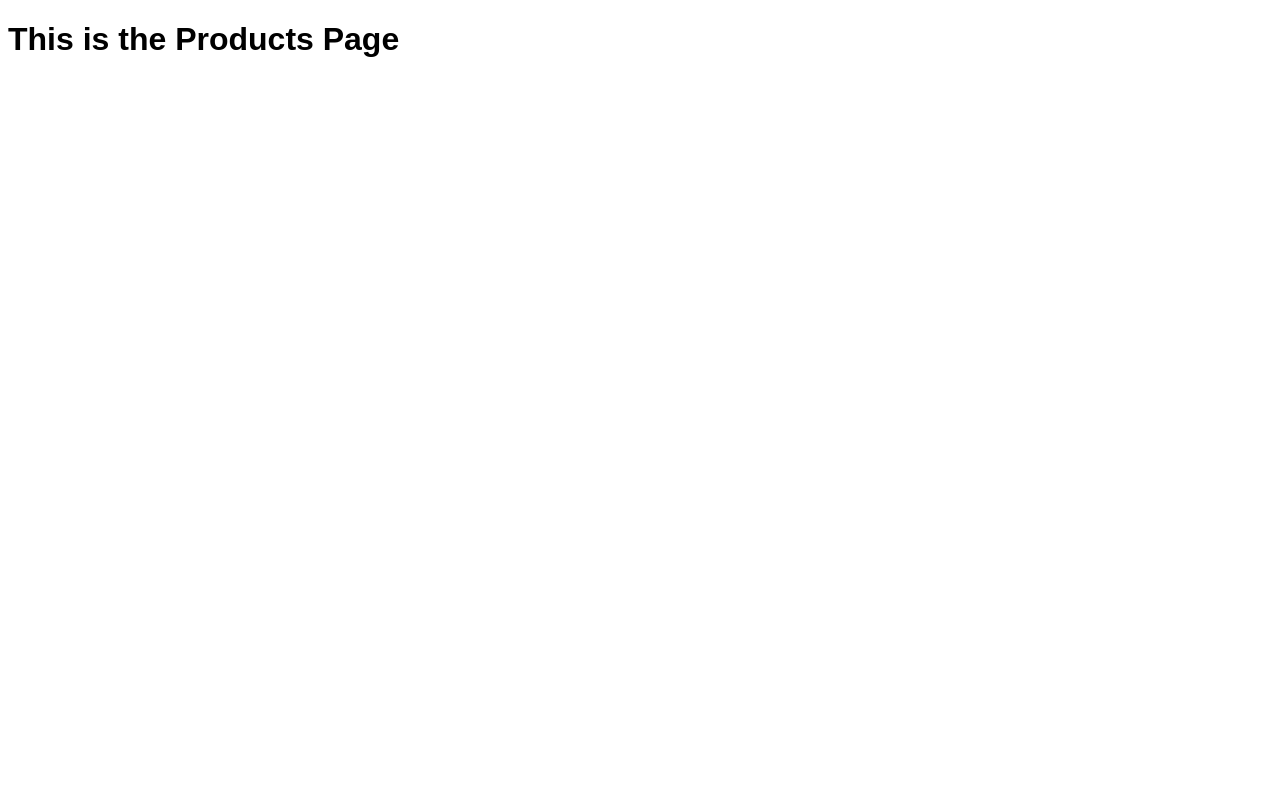
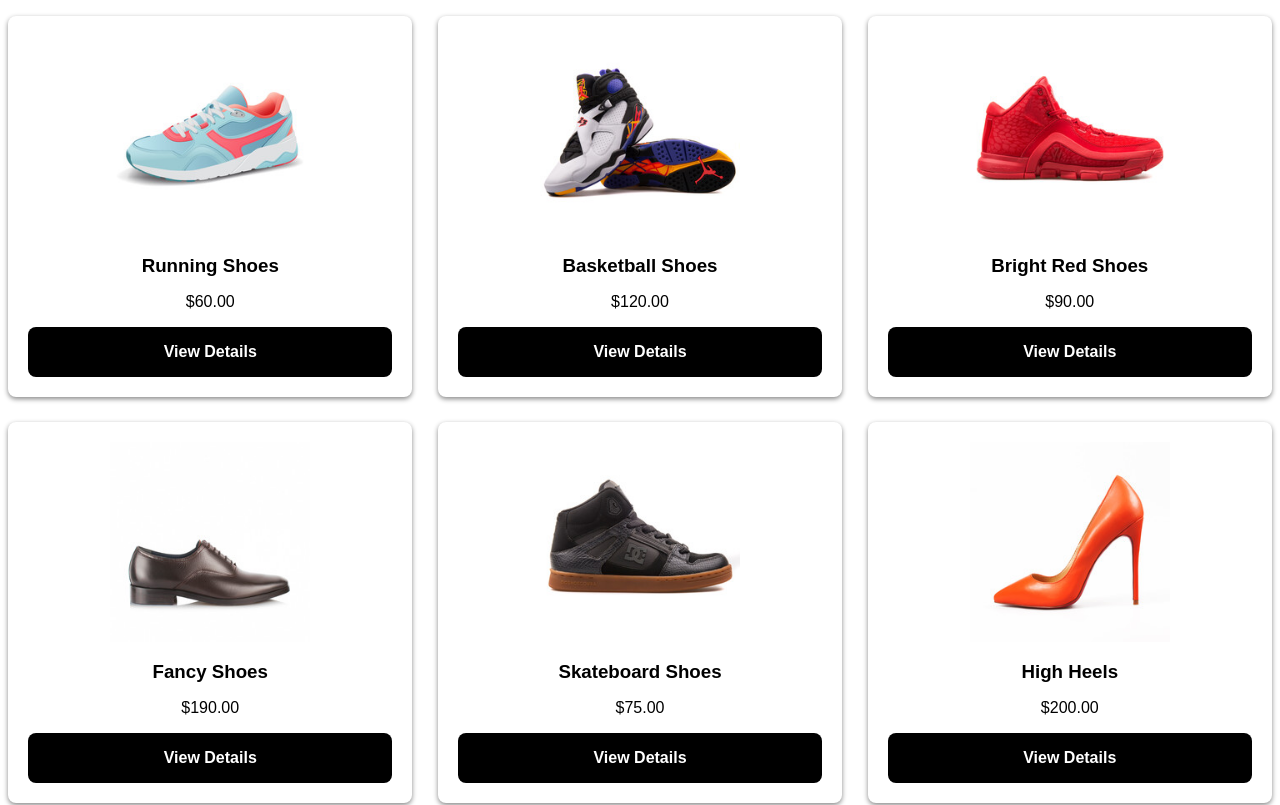
Before and after one commit to neenu-kurian/Vue-Ecommerce-Store, a Vue app: page /products in a window 1280 px wide. Shown: the top 805 px of the page. Built offline with nearby package versions, Linux system fonts and the light colour scheme.

Commit message:
added product detail page

```diff
--- a/src/views/ProductDetailPage.vue
+++ b/src/views/ProductDetailPage.vue
@@ -1,5 +1,5 @@
 <template>
-  <h1> This is the Products\ Detail Page</h1>
+  <h1> This is the Products Detail Page</h1>
 </template>
 
 <script>
--- a/src/views/ProductsPage.vue
+++ b/src/views/ProductsPage.vue
@@ -1,10 +1,32 @@
 <template>
-  <h1> This is the Products Page</h1>
+  <div class="page-wrap">
+    <div class="grid-wrap">
+      <div
+        v-for="product in products"
+        class="product-item"
+        v-bind:key="product.id"
+      >
+        <img v-bind:src="product.imageUrl" />
+        <h3 class="product-name">{{ product.name }}</h3>
+        <p class="product-price">${{product.price}}</p>
+        <router-link v-bind:to="'/products/' + product.id">
+          <button>View Details</button>
+        </router-link>
+      </div>
+    </div>
+  </div>
 </template>
 
 <script>
+import {products} from '../fake-data.js';
+
 export default {
-  name:'ProductsPage',
+  name: 'ProductsPage',
+  data() {
+    return {
+      products,
+    };
+  },
 };
 </script>
 
```
Lines whose indentation alone changed are shown as unchanged.
